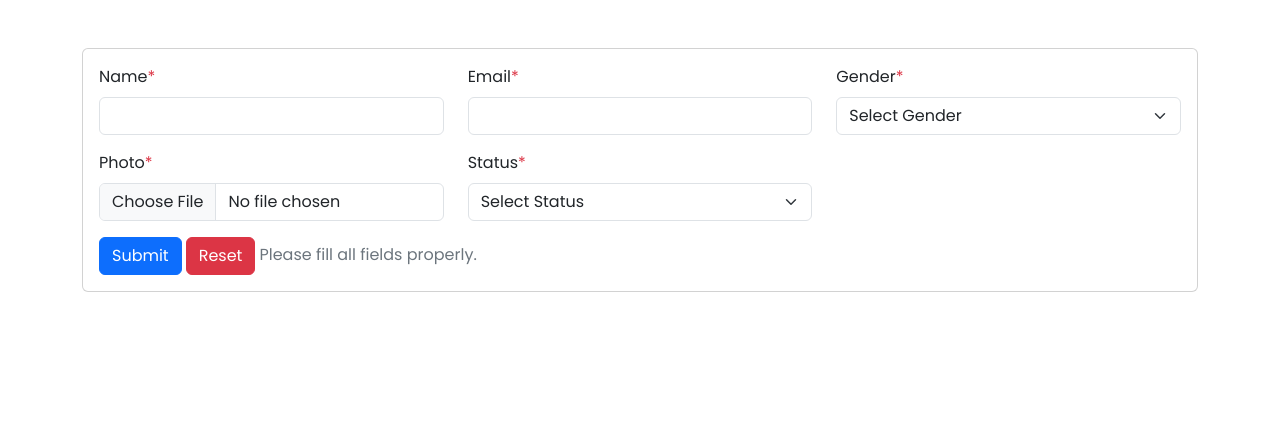
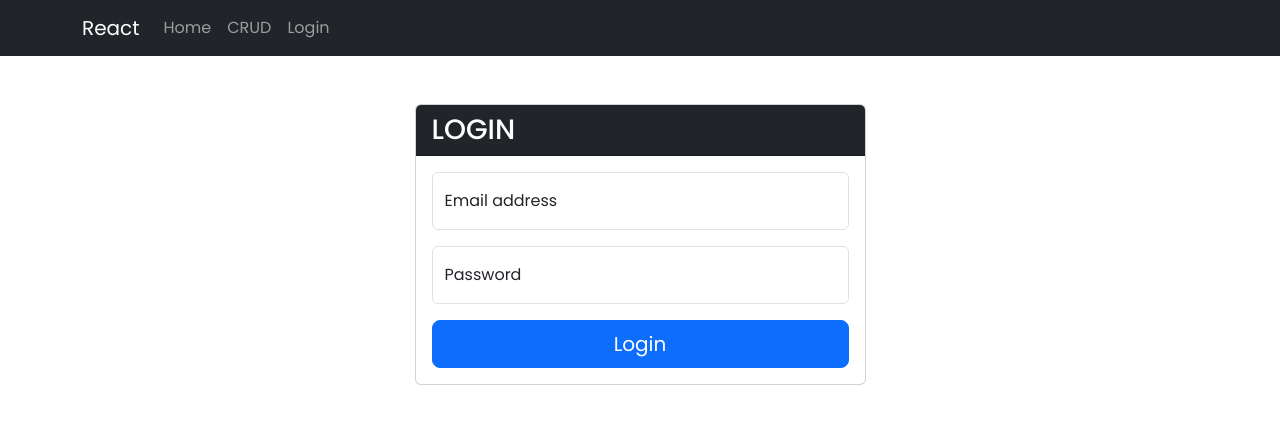
Before and after one commit to ahmadzafar100/newportal_react, a React (Create React App) app: page /login in a window 1280 px wide. Shown: the top 424 px of the page. Built offline with nearby package versions, Linux system fonts and the light colour scheme.

Commit message:
working on login

```diff
--- a/src/AddUserWithPhoto.js
+++ b/src/AddUserWithPhoto.js
@@ -51,8 +51,6 @@ const AddUserWithPhoto = () => {
       }
     } catch (error) {
       console.error("Network Error:", error);
-    } finally {
-      setLoading(false);
     }
   };
 
--- a/src/App.js
+++ b/src/App.js
@@ -1,13 +1,20 @@
 import "bootstrap/dist/css/bootstrap.min.css";
 import Users from "./Users";
 import AddUserWithPhoto from "./AddUserWithPhoto";
+import Dashboard from "./Dashboard";
+import Login from "./Login";
+import { Route, Routes } from "react-router";
 
 function App() {
   return (
-    <div>
-      {/* <Users /> */}
-      <AddUserWithPhoto />
-    </div>
+    <>
+      <Routes>
+        <Route index element={<AddUserWithPhoto />} />
+        <Route path="/crud" element={<Users />} />
+        <Route path="/dashboard" element={<Dashboard />} />
+        <Route path="/login" element={<Login />} />
+      </Routes>
+    </>
   );
 }
 
--- /dev/null
+++ b/src/Dashboard.js
@@ -0,0 +1,14 @@
+import React from "react";
+import { Container } from "react-bootstrap";
+
+const Dashboard = () => {
+  return (
+    <>
+      <Container className="py-5">
+        <h1>This is Dashboard Page</h1>
+      </Container>
+    </>
+  );
+};
+
+export default Dashboard;
--- /dev/null
+++ b/src/Login.js
@@ -0,0 +1,157 @@
+import React, { useEffect, useState } from "react";
+import {
+  Alert,
+  Button,
+  Card,
+  Col,
+  Container,
+  FloatingLabel,
+  Form,
+  Row,
+} from "react-bootstrap";
+import { useForm } from "react-hook-form";
+import { Navigate } from "react-router";
+
+const Login = () => {
+  const [message, setMessage] = useState(null);
+
+  const {
+    register,
+    handleSubmit,
+    reset,
+    resetField,
+    setFocus,
+    formState: { errors, isValid },
+  } = useForm({
+    mode: "onChange", // 👈 important for real-time validation
+  });
+
+  useEffect(() => {
+    if (errors.email) setFocus("email");
+    else if (errors.password) setFocus("password");
+  }, [errors]);
+
+  const userLogin = async (data, e) => {
+    try {
+      //   console.log(data);
+      e.preventDefault();
+      const url = "http://localhost/testapi/login.php";
+      let response = await fetch(url, {
+        method: "POST",
+        body: JSON.stringify(data),
+      });
+      let result = await response.json();
+      if (response.ok) {
+        setMessage(result);
+        console.log(result);
+        if (result.status) {
+          localStorage.setItem("user", JSON.stringify(result.data));
+          Navigate("/dashboard");
+        }
+      }
+    } catch (error) {
+      console.error("Error", error);
+    }
+  };
+  return (
+    <>
+      <Container className="py-5">
+        <Row>
+          <Col md={5} sm={6} className="mx-auto">
+            <Card>
+              <Card.Header as={"h3"} className="bg-dark text-white">
+                LOGIN
+              </Card.Header>
+              <Card.Body>
+                {message && message.status ? (
+                  <Alert variant="success">{message.message}</Alert>
+                ) : message && !message.status ? (
+                  <Alert variant="danger">{message.message}</Alert>
+                ) : null}
+                <Form onSubmit={handleSubmit(userLogin)}>
+                  <Form.Group className="mb-3">
+                    <FloatingLabel
+                      controlId="floatingInput"
+                      label="Email address"
+                    >
+                      <Form.Control
+                        type="email"
+                        placeholder="name@example.com"
+                        className={errors.email ? "is-invalid" : null}
+                        {...register("email", {
+                          required: "Email is required.",
+                          pattern: {
+                            value: /^[^\s@]+@[^\s@]+\.[^\s@]+$/,
+                            message: "Invalid email format.",
+                          },
+                          maxLength: {
+                            value: 100,
+                            message: "Email must not exceed 100 characters.",
+                          },
+                        })}
+                        onInput={(e) => {
+                          e.target.value = e.target.value.replace(
+                            /[^A-Za-z0-9@.\-\_]/g,
+                            "",
+                          );
+                        }}
+                      />
+                    </FloatingLabel>
+                    {errors.email && (
+                      <span
+                        className="text-danger"
+                        style={{ fontSize: "14px" }}
+                      >
+                        {errors.email.message}
+                      </span>
+                    )}
+                  </Form.Group>
+                  <Form.Group className="mb-3">
+                    <FloatingLabel
+                      controlId="floatingPassword"
+                      label="Password"
+                    >
+                      <Form.Control
+                        type="password"
+                        placeholder="Password"
+                        className={errors.password ? "is-invalid" : null}
+                        {...register("password", {
+                          required: "Password is required.",
+                          maxLength: {
+                            value: 15,
+                            message: "password must not exceed 100 characters.",
+                          },
+                        })}
+                        onInput={(e) => {
+                          e.target.value = e.target.value.replace(
+                            /[^A-Za-z0-9!@#$%&*()\s]/g,
+                            "",
+                          );
+                        }}
+                      />
+                    </FloatingLabel>
+                    {errors.password && (
+                      <span
+                        className="text-danger"
+                        style={{ fontSize: "14px" }}
+                      >
+                        {errors.password.message}
+                      </span>
+                    )}
+                  </Form.Group>
+                  <div className="d-grid gap-2">
+                    <Button variant="primary" type="submit" size="lg">
+                      Login
+                    </Button>
+                  </div>
+                </Form>
+              </Card.Body>
+            </Card>
+          </Col>
+        </Row>
+      </Container>
+    </>
+  );
+};
+
+export default Login;
--- /dev/null
+++ b/src/Menu.js
@@ -0,0 +1,28 @@
+import React from "react";
+import { Container, Nav, Navbar, NavDropdown } from "react-bootstrap";
+import { Link } from "react-router";
+
+const Menu = () => {
+  return (
+    <>
+      <Navbar bg="dark" data-bs-theme="dark">
+        <Container>
+          <Navbar.Brand>React</Navbar.Brand>
+          <Nav className="me-auto">
+            <Nav.Link as={Link} to="/">
+              Home
+            </Nav.Link>
+            <Nav.Link as={Link} to="/crud">
+              CRUD
+            </Nav.Link>
+            <Nav.Link as={Link} to="/login">
+              Login
+            </Nav.Link>
+          </Nav>
+        </Container>
+      </Navbar>
+    </>
+  );
+};
+
+export default Menu;
--- a/src/index.js
+++ b/src/index.js
@@ -1,14 +1,19 @@
-import React from 'react';
-import ReactDOM from 'react-dom/client';
-import './index.css';
-import App from './App';
-import reportWebVitals from './reportWebVitals';
+import React from "react";
+import ReactDOM from "react-dom/client";
+import "./index.css";
+import App from "./App";
+import reportWebVitals from "./reportWebVitals";
+import Menu from "./Menu";
+import { BrowserRouter } from "react-router";
 
-const root = ReactDOM.createRoot(document.getElementById('root'));
+const root = ReactDOM.createRoot(document.getElementById("root"));
 root.render(
   <React.StrictMode>
-    <App />
-  </React.StrictMode>
+    <BrowserRouter>
+      <Menu />
+      <App />
+    </BrowserRouter>
+  </React.StrictMode>,
 );
 
 // If you want to start measuring performance in your app, pass a function
```
